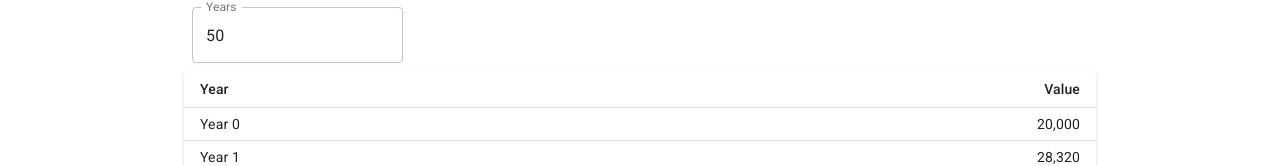
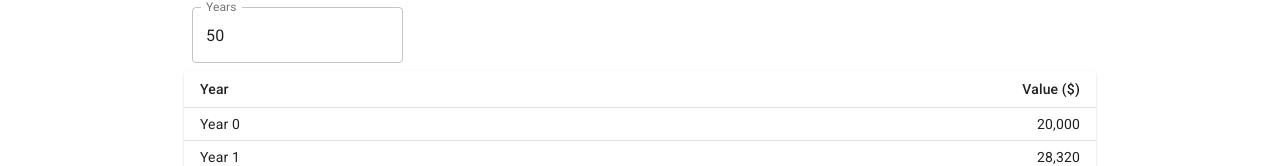
Before and after one commit to Ruben9922/investment-calculator, a React (Create React App) app: page / in a window 1280 px wide. Shown: the part 137-303 px from the top of the page. Built offline with nearby package versions, Linux system fonts and the light colour scheme.

Commit message:
Add currency unit to value column

```diff
--- a/src/App.js
+++ b/src/App.js
@@ -130,7 +130,7 @@ export default function App() {
                     <TableHead>
                         <TableRow>
                             <TableCell>Year</TableCell>
-                            <TableCell align="right">Value</TableCell>
+                            <TableCell align="right">Value ($)</TableCell>
                         </TableRow>
                     </TableHead>
                     <TableBody>
```
Also changed, not shown: 1 other file (tests, documents, lock files or other folders).
